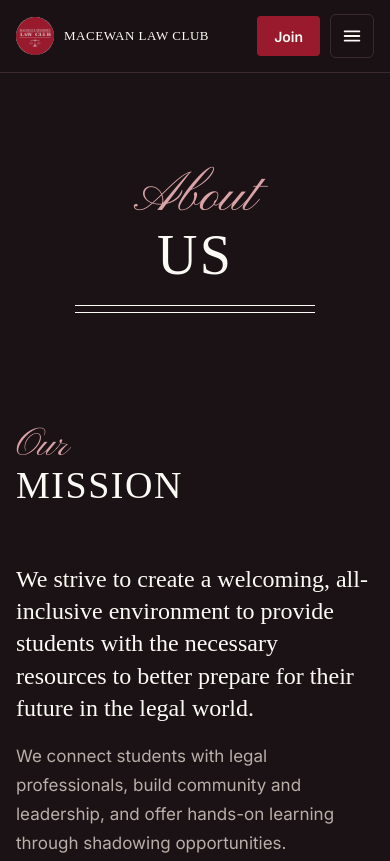
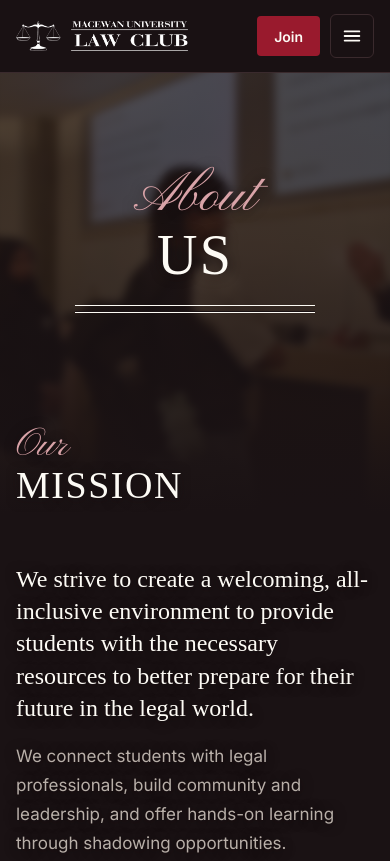
Before and after one commit to Lem-D/MULC-Website, an Astro site: page /MULC-Website/about in a window 390 px wide. Shown: the top 861 px of the page. Built offline with nearby package versions, Linux system fonts and the light colour scheme; Astro itself is replaced by a stand-in of ours; a web font is replaced by a local one.

Commit message:
Add UK To You photo behind the top of About Us; popup polish
- site.json aboutImage: UK To You (Oct 2026) photo, softened and
  darkened behind the title, mission and history, fading out
  before the executives; shown as a band on phones
- Event popup photo uses a 2:1 frame so posters keep their text
  in view
- Header logo and event logo styles
- CONTRIBUTING.md and src/content/README.md document aboutImage

```diff
--- a/src/content/site.json
+++ b/src/content/site.json
@@ -1,6 +1,7 @@
 {
   "name": "MacEwan Law Club",
   "shortName": "MULC",
+  "headerLogo": "images/mulc-lockup.png",
   "tagline": "Where MacEwan's future lawyers find their start.",
   "intro": "We are an enthusiastic collective of students providing networking opportunities for all students who are eager to jumpstart a career in the legal industry.",
   "heroImage": "images/hero/exec-2026-27.jpg",
@@ -8,6 +9,7 @@
   "heroImagePhone": "images/hero/exec-2026-27-phone.jpg",
   "heroImagePhoneWidths": [480, 720, 960],
   "standForImage": "images/standfor/gala-26-panel.jpg",
+  "aboutImage": "images/about/uk-to-you-2026.jpg",
   "backgroundVideo": "",
   "backgroundPoster": "",
   "description": "The MacEwan University Law Club: speaker nights, LSAT prep, networking and mock trials for MacEwan students curious about law.",
--- a/src/pages/about.astro
+++ b/src/pages/about.astro
@@ -10,6 +10,8 @@ import { asset } from '../lib/url.js';
 const step = (i, cols) => `--d:${((i % cols) * 0.1).toFixed(2)}s`;
 ---
 <Base title="About Us" current="about" description="Meet the MacEwan Law Club: our mission, our history since 2021, the executive team running the club this year, and our faculty advisor.">
+  <div class:list={['about-top', { 'has-photo': site.aboutImage }]}>
+  {site.aboutImage && <div class="about-bg" aria-hidden="true"><img src={asset(site.aboutImage)} alt="" decoding="async"></div>}
   <section class="page-head">
     <div class="wrap">
       <Title script="About" heading="Us" level={1} center />
@@ -35,6 +37,7 @@ const step = (i, cols) => `--d:${((i % cols) * 0.1).toFixed(2)}s`;
       </div>
     </div>
   </section>
+  </div>
 
   <section class="team" id="team">
     <div class="wrap">
--- a/src/styles/global.css
+++ b/src/styles/global.css
@@ -47,6 +47,10 @@ header.site{position:sticky;top:env(safe-area-inset-top,0px);z-index:20;backgrou
 header.site .wrap{display:flex;align-items:center;justify-content:space-between;gap:16px;min-height:72px}
 .brand{display:flex;align-items:center;gap:12px;text-decoration:none;color:var(--cream)}
 .brand img{width:44px;height:44px;border-radius:50%}
+.brand .brand-lockup{width:auto;height:46px;border-radius:0}
+@media (max-width:760px){.brand .brand-lockup{height:38px}}
+@media (max-width:420px){.brand .brand-lockup{width:auto;height:30px}}
+@media (max-width:359px){.brand .brand-lockup{height:26px}}
 .brand span{font-family:var(--display);font-size:20px;letter-spacing:.06em;text-transform:uppercase}
 nav.main{display:flex;align-items:center;gap:28px;font-size:15px}
 nav.main a.nl{color:var(--muted);text-decoration:none;padding:6px 0;border-bottom:1px solid transparent}
@@ -164,6 +168,9 @@ section{scroll-margin-top:80px}
 .ecard-photo{position:relative;height:190px;background:#3A2A2D;display:flex;align-items:center;justify-content:center;flex-shrink:0}
 .ecard-photo img{width:100%;height:100%;object-fit:cover;display:block}
 .ecard-photo .ph{color:var(--soft)}
+/* Events without a photo show the club logo instead */
+.ecard-logo{width:88px;height:88px;border-radius:50%;object-fit:cover}
+.ecard-photo .ecard-logo{width:88px;height:88px}
 .ecard-photo .date-disc{position:absolute;left:20px;bottom:-28px;border:3px solid var(--cream)}
 .ecard-in{padding:40px 22px 22px;display:flex;flex-direction:column;gap:12px;flex-grow:1}
 .date-disc{width:60px;height:60px;border-radius:50%;background:var(--burgundy);color:var(--cream);display:flex;flex-direction:column;align-items:center;justify-content:center;flex-shrink:0;line-height:1}
@@ -258,6 +265,14 @@ footer.site{background:var(--ink-bg);border-top:1px solid var(--line);padding-bl
 .adv-card .adv-bio{max-width:68ch;margin:6px 0 10px;font-size:16px;line-height:1.7;color:inherit}
 @media (max-width:719px){.adv-card{justify-content:center}.adv-photo{margin-inline:auto}}
 .history{padding-block:96px;background:var(--bg-2)}
+/* About Us: event photo behind the top sections (site.json aboutImage). */
+.about-top{position:relative;isolation:isolate}
+.about-bg{position:absolute;inset:0 0 auto;z-index:-1;overflow:hidden;aspect-ratio:3/2;max-height:100%}
+.about-bg img{width:100%;height:100%;object-fit:cover;object-position:center 40%;filter:blur(4px) saturate(.85);transform:scale(1.04)}
+.about-bg::after{content:"";position:absolute;inset:0;background:linear-gradient(to bottom,rgba(26,18,20,.70) 0%,rgba(26,18,20,.76) 40%,rgba(26,18,20,.86) 70%,rgba(26,18,20,.96) 90%,var(--bg) 100%)}
+.about-top.has-photo .history{background:transparent}
+@media (max-width:760px){.about-bg{aspect-ratio:auto;height:440px}}
+.about-top.has-photo .page-head,.about-top.has-photo .mission,.about-top.has-photo .history{text-shadow:0 1px 12px rgba(18,12,13,.7)}
 .timeline{margin-top:48px;display:grid;grid-template-columns:repeat(4,1fr);gap:32px}
 @media (max-width:900px){.timeline{grid-template-columns:repeat(2,1fr)}}
 @media (max-width:500px){.timeline{grid-template-columns:1fr}}
@@ -315,6 +330,8 @@ dialog[open]{animation:pop .2s ease}
 .x{position:absolute;top:14px;right:14px;width:44px;height:44px;border-radius:50%;border:1px solid var(--paper-line);background:var(--cream);color:var(--burgundy-dk);cursor:pointer;display:flex;align-items:center;justify-content:center}
 .dlg-body{padding:32px 40px 36px;display:flex;flex-direction:column;gap:22px}
 @media (max-width:600px){.dlg-body{padding:24px 20px 28px}.dlg-hero{height:150px}}
+/* Event popup photo: 2:1 so posters and banners keep their text in view */
+.dlg-hero{height:auto;aspect-ratio:2/1;max-height:45vh}
 .dlg .s{font-family:var(--script);font-size:36px;line-height:1;color:var(--burgundy)}
 .dlg h2{margin:0;font-family:var(--display);font-weight:400;font-size:clamp(28px,4vw,36px);color:var(--burgundy-dk)}
 .facts{display:grid;grid-template-columns:repeat(3,1fr);gap:16px;padding:18px 0;border-top:1px solid var(--paper-line);border-bottom:1px solid var(--paper-line)}
```
Also changed, not shown: CONTRIBUTING.md (+1 -0 lines), public/images/about/uk-to-you-2026.jpg (added), src/content/README.md.
